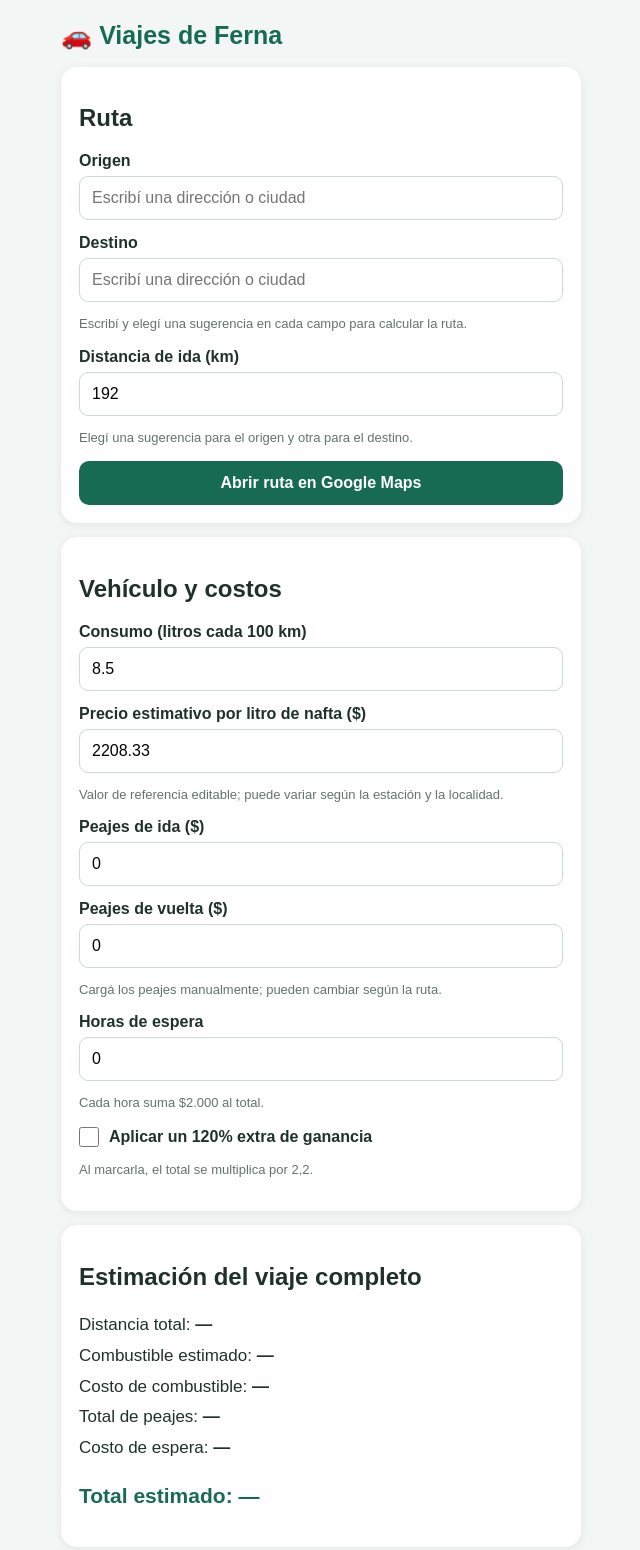
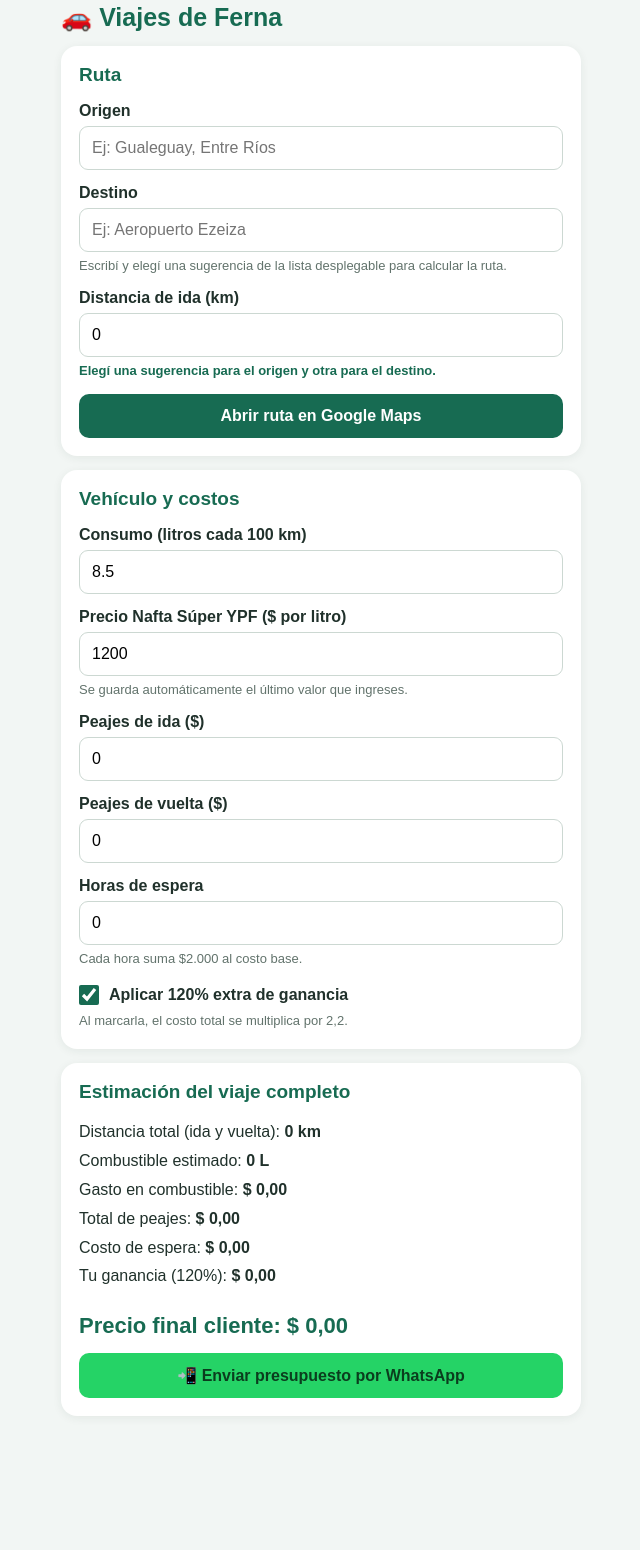
Before and after one commit to ferslaver-svg/Ferna-viajes, a plain HTML site: page index.html in a window 1280 px wide. Shown: the part 34-1584 px from the top of the page, without its empty margins (319-959 px from the left). After the commit the page ends 1484 px from the top, so only its background shows below. Drawn offline with Linux system fonts and the light colour scheme.

Commit message:
Refactor HTML structure and update placeholders
Updated various placeholders and text for clarity. Adjusted styles and layout for better presentation.

````diff
--- a/index.html
+++ b/index.html
@@ -1,4 +1,3 @@
-```html
 <!DOCTYPE html>
 <html lang="es">
 <head>
@@ -18,7 +17,8 @@
     }
 
     main { max-width: 520px; margin: auto; }
-    h1 { color: #176b52; font-size: 25px; }
+    h1 { color: #176b52; font-size: 25px; margin-bottom: 10px; }
+    h2 { margin-top: 0; font-size: 19px; color: #176b52; }
 
     section {
       background: white;
@@ -80,6 +80,7 @@
       gap: 10px;
       line-height: 1.4;
       cursor: pointer;
+      margin-top: 16px;
     }
 
     .checkbox-label input {
@@ -103,17 +104,24 @@
       text-decoration: none;
       font-size: 16px;
       font-weight: bold;
+      cursor: pointer;
+    }
+
+    .button-whatsapp {
+      background: #25D366;
+      color: #0b3d1e;
     }
 
     .note {
       color: #62736c;
       font-size: 13px;
       line-height: 1.4;
+      margin: 5px 0 0;
     }
 
-    .result { font-size: 17px; line-height: 1.8; }
-    .total { font-size: 21px; font-weight: bold; color: #176b52; }
-    #estadoRuta { min-height: 18px; }
+    .result { font-size: 16px; line-height: 1.8; }
+    .total { font-size: 22px; font-weight: bold; color: #176b52; margin-bottom: 0; }
+    #estadoRuta { min-height: 18px; color: #176b52; font-weight: bold; }
   </style>
 </head>
 
@@ -127,23 +135,23 @@
     <label for="origen">Origen</label>
     <div class="autocomplete">
       <input id="origen" type="text" autocomplete="off"
-        placeholder="Escribí una dirección o ciudad">
+        placeholder="Ej: Gualeguay, Entre Ríos">
       <div class="suggestions" id="sugerenciasOrigen"></div>
     </div>
 
     <label for="destino">Destino</label>
     <div class="autocomplete">
       <input id="destino" type="text" autocomplete="off"
-        placeholder="Escribí una dirección o ciudad">
+        placeholder="Ej: Aeropuerto Ezeiza">
       <div class="suggestions" id="sugerenciasDestino"></div>
     </div>
 
     <p class="note">
-      Escribí y elegí una sugerencia en cada campo para calcular la ruta.
+      Escribí y elegí una sugerencia de la lista desplegable para calcular la ruta.
     </p>
 
     <label for="distancia">Distancia de ida (km)</label>
-    <input id="distancia" type="number" min="0" step="0.1" value="192">
+    <input id="distancia" type="number" min="0" step="0.1" value="0">
     <p class="note" id="estadoRuta">
       Elegí una sugerencia para el origen y otra para el destino.
     </p>
@@ -159,10 +167,10 @@
     <label for="consumo">Consumo (litros cada 100 km)</label>
     <input id="consumo" type="number" min="0" step="0.1" value="8.5">
 
-    <label for="precio">Precio estimativo por litro de nafta ($)</label>
-    <input id="precio" type="number" min="0" step="0.01" value="2208.33">
+    <label for="precio">Precio Nafta Súper YPF ($ por litro)</label>
+    <input id="precio" type="number" min="0" step="0.01" value="1200">
     <p class="note">
-      Valor de referencia editable; puede variar según la estación y la localidad.
+      Se guarda automáticamente el último valor que ingreses.
     </p>
 
     <label for="peajeIda">Peajes de ida ($)</label>
@@ -170,42 +178,46 @@
 
     <label for="peajeVuelta">Peajes de vuelta ($)</label>
     <input id="peajeVuelta" type="number" min="0" step="0.01" value="0">
-    <p class="note">Cargá los peajes manualmente; pueden cambiar según la ruta.</p>
 
     <label for="horasEspera">Horas de espera</label>
-    <input id="horasEspera" type="number" min="0" step="1" value="0">
-    <p class="note">Cada hora suma $2.000 al total.</p>
+    <input id="horasEspera" type="number" min="0" step="0.5" value="0">
+    <p class="note">Cada hora suma $2.000 al costo base.</p>
 
     <label class="checkbox-label" for="ganancia">
-      <input id="ganancia" type="checkbox">
-      Aplicar un 120% extra de ganancia
+      <input id="ganancia" type="checkbox" checked>
+      Aplicar 120% extra de ganancia
     </label>
-    <p class="note">Al marcarla, el total se multiplica por 2,2.</p>
+    <p class="note">Al marcarla, el costo total se multiplica por 2,2.</p>
   </section>
 
   <section>
     <h2>Estimación del viaje completo</h2>
     <div class="result">
-      Distancia total: <strong id="kmTotal">—</strong><br>
+      Distancia total (ida y vuelta): <strong id="kmTotal">—</strong><br>
       Combustible estimado: <strong id="litros">—</strong><br>
-      Costo de combustible: <strong id="costoNafta">—</strong><br>
+      Gasto en combustible: <strong id="costoNafta">—</strong><br>
       Total de peajes: <strong id="costoPeajes">—</strong><br>
-      Costo de espera: <strong id="costoEspera">—</strong>
+      Costo de espera: <strong id="costoEspera">—</strong><br>
+      Tu ganancia (120%): <strong id="montoGanancia">—</strong>
     </div>
-    <p class="total">Total estimado: <span id="total">—</span></p>
+    <p class="total">Precio final cliente: <span id="total">—</span></p>
+
+    <button type="button" class="button button-whatsapp" id="btnWhatsapp">
+      📲 Enviar presupuesto por WhatsApp
+    </button>
   </section>
 </main>
+
 <script>
- js
   const idsGuardados = [
-    "distancia", "consumo", "precio",
-    "peajeIda", "peajeVuelta", "horasEspera"
+    "consumo", "precio", "peajeIda", "peajeVuelta", "horasEspera"
   ];
 
   const lugares = { origen: null, destino: null };
   const temporizadores = {};
   const ganancia = document.getElementById("ganancia");
   let numeroSolicitudRuta = 0;
+  let totalActual = 0;
 
   function moneda(valor) {
     return new Intl.NumberFormat("es-AR", {
@@ -252,7 +264,9 @@
     const costoNafta = litros * precio;
     const costoEspera = horas * 2000;
     const subtotal = costoNafta + peajes + costoEspera;
-    const total = ganancia.checked ? subtotal * 2.2 : subtotal;
+    const montoGanancia = ganancia.checked ? subtotal * 1.2 : 0;
+    const total = subtotal + montoGanancia;
+    totalActual = total;
 
     document.getElementById("kmTotal").textContent =
       kmTotal.toLocaleString("es-AR") + " km";
@@ -261,6 +275,7 @@
     document.getElementById("costoNafta").textContent = moneda(costoNafta);
     document.getElementById("costoPeajes").textContent = moneda(peajes);
     document.getElementById("costoEspera").textContent = moneda(costoEspera);
+    document.getElementById("montoGanancia").textContent = moneda(montoGanancia);
     document.getElementById("total").textContent = moneda(total);
   }
 
@@ -299,7 +314,7 @@
 
       try {
         const url =
-          "https://photon.komoot.io/api/?limit=5&lang=es&q=" +
+          "https://photon.komoot.io/api/?limit=6&lat=-33.14&lon=-59.31&q=" +
           encodeURIComponent(texto);
         const respuesta = await fetch(url);
         if (!respuesta.ok) throw new Error("Error de búsqueda");
@@ -396,15 +411,33 @@
       document.getElementById("distancia").value =
         (datos.routes[0].distance / 1000).toFixed(1);
       estado.textContent =
-        "Distancia de ida calculada. El total incluye ida y vuelta.";
+        "✓ Distancia de ida calculada automáticamente.";
       actualizar();
     } catch (error) {
       if (solicitudActual === numeroSolicitudRuta) {
         estado.textContent =
-          "No se pudo calcular la ruta. Podés ingresar los kilómetros de ida manualmente.";
+          "No se pudo calcular la ruta. Podés ingresar los km de ida manualmente.";
       }
     }
   }
+
+  document.getElementById("btnWhatsapp").addEventListener("click", () => {
+    const origen = document.getElementById("origen").value.trim() || "Origen a confirmar";
+    const destino = document.getElementById("destino").value.trim() || "Destino a confirmar";
+    const horas = Number(document.getElementById("horasEspera").value) || 0;
+
+    let mensaje = `Hola! Te paso el presupuesto del viaje:\n\n`;
+    mensaje += `📍 *Origen:* ${origen}\n`;
+    mensaje += `🏁 *Destino:* ${destino}\n`;
+    if (horas > 0) {
+      mensaje += `⏱️ *Espera incluida:* ${horas} hs\n`;
+    }
+    mensaje += `💰 *Valor total del viaje:* ${moneda(totalActual)}\n\n`;
+    mensaje += `_Incluye combustible y peajes._`;
+
+    const urlWhatsapp = "https://wa.me/?text=" + encodeURIComponent(mensaje);
+    window.open(urlWhatsapp, "_blank");
+  });
 
   try {
     const guardados = JSON.parse(
@@ -432,6 +465,7 @@
   idsGuardados.forEach(id => {
     document.getElementById(id).addEventListener("input", actualizar);
   });
+  document.getElementById("distancia").addEventListener("input", actualizar);
 
   ganancia.addEventListener("change", actualizar);
 
@@ -445,4 +479,4 @@
   actualizar();
 </script>
 </body>
-</html>
+  </html>
````
